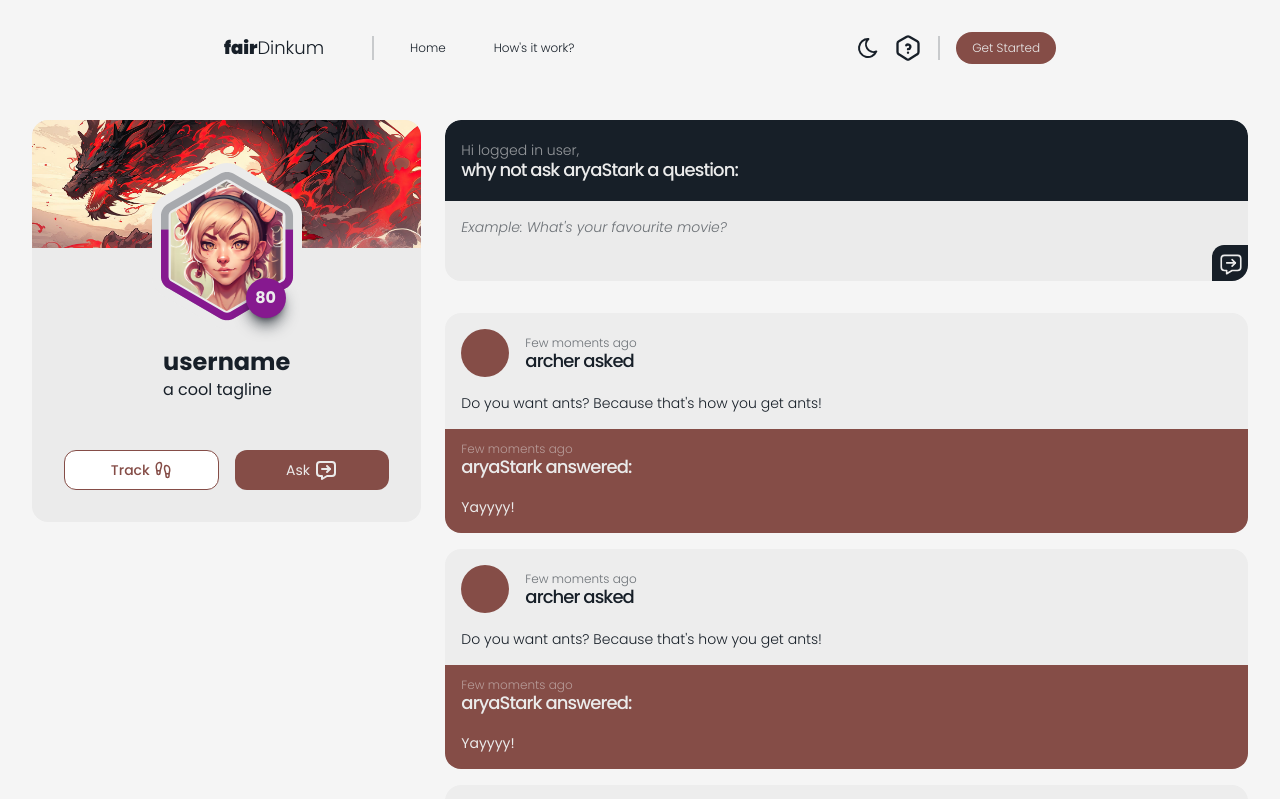
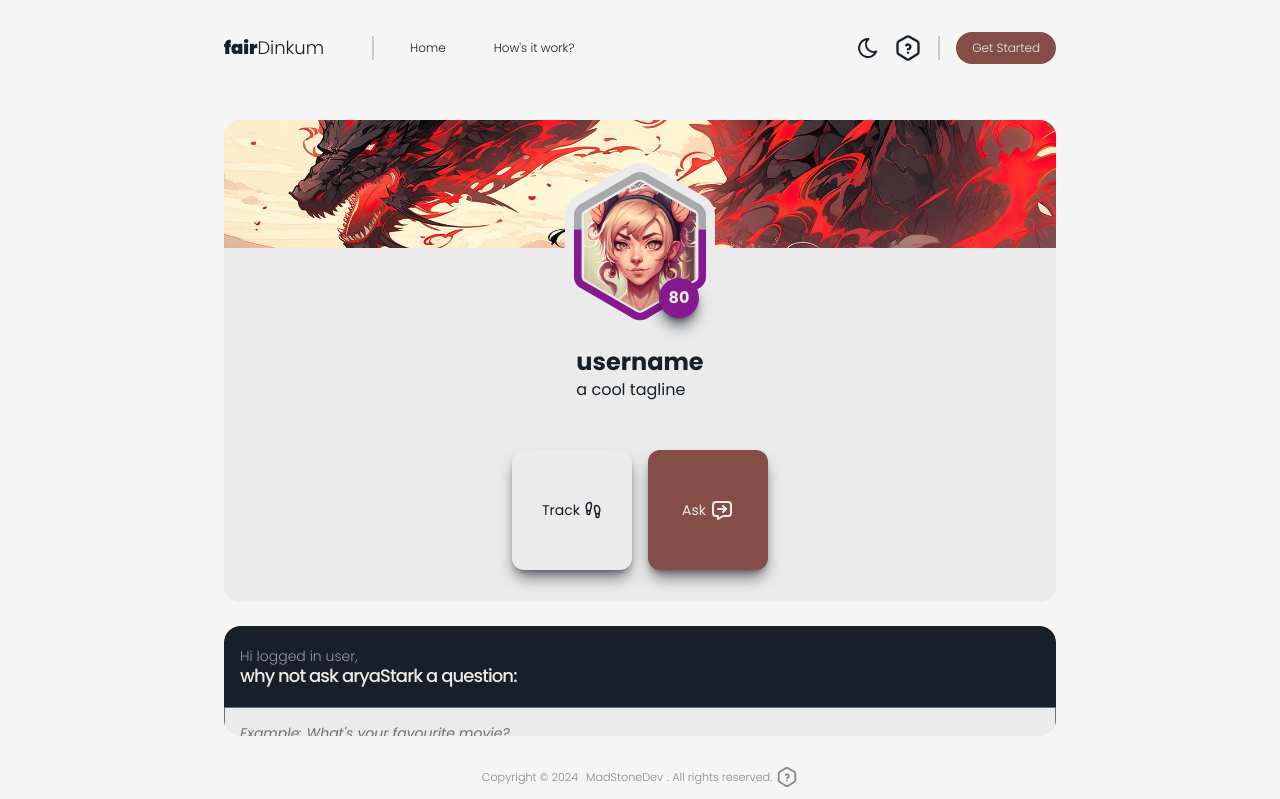
Before and after one commit to MadStoneDev/fair-dinkum, a Next.js app: page /user/aryaStark in a window 1280 px wide. Shown: the top 799 px of the page. Built offline with nearby package versions, Linux system fonts and the light colour scheme.

Commit message:
readjust layout

```diff
--- a/src/app/(private)/user/[user]/page.tsx
+++ b/src/app/(private)/user/[user]/page.tsx
@@ -1,78 +1,18 @@
 import AskQuestion from "@/components/ask-question";
-import UnansweredQuestions from "@/components/unanswered-questions";
+import UserProfileCard from "@/components/user-profile-card";
 import AnsweredQuestions from "@/components/answered-questions";
-import Link from "next/link";
-import Avatar from "@/components/avatar";
-import { Footprints } from "lucide-react";
-import { IconMessageForward } from "@tabler/icons-react";
 
 export default function User({ params }: { params: { user: string } }) {
   // Params
   const { user } = params;
 
   return (
-    <main className="px-0 md:px-4 lg:px-8 mb-16 grid grid-cols-1 lg:grid-cols-3 gap-6 overflow-hidden transition-all duration-500 ease-in-out">
+    <main className="px-0 md:px-4 lg:px-8 mx-auto mb-16 grid grid-cols-1 gap-6 w-full max-w-4xl overflow-hidden transition-all duration-500 ease-in-out">
       {/* User Card */}
-      <section
-        className={`col-span-1 flex flex-col items-center bg-light dark:bg-gray w-full h-min md:rounded-2xl overflow-hidden`}
-      >
-        {/* Header */}
-        <article
-          className={`w-full h-32`}
-          style={{
-            backgroundImage: `url(/dummy/cover.jpg)`,
-            backgroundSize: `cover`,
-            backgroundPosition: `center`,
-            backgroundRepeat: `no-repeat`,
-          }}
-        ></article>
-
-        {/* Avatar */}
-        <article className={`-mt-[85px] grid place-content-center`}>
-          <Avatar
-            username={"username"}
-            progress={60}
-            level={80}
-            image={"/dummy/avatar.jpg"}
-            size={"large"}
-          />
-        </article>
-
-        {/* Information */}
-        <article className={`p-4 grid place-content-center`}>
-          <h1 className={`font-semibold text-2xl text-dark dark:text-light`}>
-            username
-          </h1>
-          <h3>a cool tagline</h3>
-        </article>
-
-        {/* Stats */}
-
-        {/* Badges */}
-
-        {/* Links */}
-
-        {/* Actions */}
-        <article
-          className={`p-8 grid grid-cols-2 gap-4 w-full max-w-md text-sm`}
-        >
-          <button
-            className={`p-2 flex items-center justify-center gap-1 bg-white border border-accent rounded-xl font-medium text-accent`}
-          >
-            Track
-            <Footprints size={18} />
-          </button>
-          <button
-            className={`p-2 flex items-center justify-center gap-1 bg-accent rounded-xl text-light`}
-          >
-            Ask
-            <IconMessageForward size={24} />
-          </button>
-        </article>
-      </section>
+      <UserProfileCard />
 
       <section
-        className={`col-span-2 grid grid-cols-1 gap-4 items-center w-full rounded-2xl overflow-hidden`}
+        className={`grid grid-cols-1 gap-4 items-center w-full rounded-2xl overflow-hidden`}
       >
         {/* Profile Navigation */}
         {/*<div className={`grid grid-cols-1 gap-4`}></div>*/}
--- a/src/app/globals.css
+++ b/src/app/globals.css
@@ -63,3 +63,30 @@ body {
 .feature-scroll::-webkit-scrollbar {
   display: none; /* Hide scrollbar for Chrome, Safari, and Opera */
 }
+
+@supports selector(::-webkit-scrollbar) {
+  ::-webkit-scrollbar {
+    max-width: 7px;
+    transition: all 0.3s ease-in-out;
+  }
+
+  ::-webkit-scrollbar-thumb {
+    background-color: rgba(0, 0, 0, 0.15);
+    transition: all 0.3s ease-in-out;
+  }
+
+  ::-webkit-scrollbar-thumb:hover {
+    background-color: rgba(0, 0, 0, 0.35);
+    transition: all 0.3s ease-in-out;
+  }
+
+  .dark ::-webkit-scrollbar-thumb {
+    background-color: rgba(0, 0, 0, 0.5);
+    transition: all 0.3s ease-in-out;
+  }
+
+  .dark ::-webkit-scrollbar-thumb:hover {
+    background-color: rgba(0, 0, 0, 1);
+    transition: all 0.3s ease-in-out;
+  }
+}
--- a/src/app/help-center/layout.tsx
+++ b/src/app/help-center/layout.tsx
@@ -2,7 +2,7 @@ import InfoSidebar from "@/components/info-sidebar";
 
 export default function InfoLayout({ children }: any) {
   return (
-    <main className="px-4 md:px-8 md:py-8 mb-10 flex flex-row items-start gap-4 md:gap-10 transition-all duration-500 ease-in-out">
+    <main className="px-4 md:px-8 md:py-8 mb-12 flex flex-row items-start gap-4 md:gap-10 transition-all duration-500 ease-in-out overflow-y-auto">
       {/* Sidebar */}
       <InfoSidebar />
 
--- a/src/app/layout.tsx
+++ b/src/app/layout.tsx
@@ -20,7 +20,7 @@ export default function RootLayout({
   return (
     <html lang="en" suppressHydrationWarning>
       <body
-        className={`relative flex flex-col gap-6 min-h-screen bg-neutral-100 dark:bg-dark`}
+        className={`relative flex flex-col gap-6 h-screen max-h-screen bg-neutral-100 dark:bg-dark overflow-hidden`}
       >
         <ThemeProvider>
           {/* Nav Bar */}
--- a/src/components/ask-question.tsx
+++ b/src/components/ask-question.tsx
@@ -4,11 +4,7 @@ import { FormEvent, useState } from "react";
 import styled from "styled-components";
 import { IconMessageForward } from "@tabler/icons-react";
 
-const QuestionBlock = styled.span`
-  &:empty::before {
-    content: attr(data-placeholder);
-  }
-`;
+const QuestionBlock = styled.span``;
 
 export default function AskQuestion({ user }: { user: string }) {
   // States
@@ -35,15 +31,22 @@ export default function AskQuestion({ user }: { user: string }) {
       </div>
 
       {/* Body */}
-      <div className={`flex`}>
+      <div className={`relative flex`}>
         <QuestionBlock
           contentEditable
           data-placeholder={`Example: What's your favourite movie?`}
-          className={`px-2 md:px-4 pt-4 pb-10 min-w-full min-h-20 bg-light focus:ring-0 focus:border-0 focus:outline-none lg:rounded-b-xl resize-none text-sm empty:font-light empty:italic text-dark empty:text-dark/60 overflow-hidden`}
+          className={`px-2 md:px-4 pt-4 pb-10 border min-w-full min-h-24 bg-light focus:ring-0 focus:border-0 focus:outline-none lg:rounded-b-xl resize-none text-sm empty:font-light empty:italic empty:text-dark/60 ${
+            question.length > 0 ? "text-dark" : "text-dark/60"
+          } overflow-hidden`}
           onInput={(e: FormEvent) => {
             setQuestion(e.currentTarget.innerHTML);
           }}
         />
+        <span
+          className={`pointer-events-none cursor-text absolute top-0 left-0 px-2 md:px-4 pt-4 text-dark/60 italic text-sm`}
+        >
+          Example: What's your favourite movie?
+        </span>
         <button
           className={`pl-1.5 pt-1.5 pb-1 pr-1 absolute bottom-0 right-0 bg-dark dark:bg-dark/85 hover:bg-accent hover:dark:bg-accent rounded-tl-xl text-light transition-all duration-500 ease-in-out`}
           onClick={() => console.log(question)}
--- /dev/null
+++ b/src/components/user-profile-card.tsx
@@ -0,0 +1,63 @@
+import Avatar from "@/components/avatar";
+import { Footprints } from "lucide-react";
+import { IconMessageForward } from "@tabler/icons-react";
+
+export default function UserProfileCard() {
+  return (
+    <section
+      className={`flex flex-col items-center bg-light dark:bg-gray w-full h-min md:rounded-2xl overflow-hidden`}
+    >
+      {/* Header */}
+      <article
+        className={`w-full h-32`}
+        style={{
+          backgroundImage: `url(/dummy/cover.jpg)`,
+          backgroundSize: `cover`,
+          backgroundPosition: `center`,
+          backgroundRepeat: `no-repeat`,
+        }}
+      ></article>
+
+      {/* Avatar */}
+      <article className={`-mt-[85px] grid place-content-center`}>
+        <Avatar
+          username={"username"}
+          progress={60}
+          level={80}
+          image={"/dummy/avatar.jpg"}
+          size={"large"}
+        />
+      </article>
+
+      {/* Information */}
+      <article className={`p-4 grid place-content-center`}>
+        <h1 className={`font-semibold text-2xl text-dark dark:text-light`}>
+          username
+        </h1>
+        <h3>a cool tagline</h3>
+      </article>
+
+      {/* Stats */}
+
+      {/* Badges */}
+
+      {/* Links */}
+
+      {/* Actions */}
+      <article className={`p-8 grid grid-cols-2 gap-4 w-full max-w-xs text-sm`}>
+        <button
+          className={`p-2 flex items-center justify-center gap-1 aspect-square bg-light rounded-xl text-dark shadow-lg shadow-dark/60 hover:shadow-xl hover:shadow-dark/30 hover:scale-[103%] transition-all duration-500 ease-in-out`}
+        >
+          Track
+          <Footprints size={18} />
+        </button>
+        <button
+          className={`p-2 flex items-center justify-center gap-1 aspect-square bg-accent rounded-xl text-light shadow-lg shadow-dark/60 hover:shadow-xl hover:shadow-dark/30 hover:scale-[103%] transition-all duration-500 ease-in-out`}
+        >
+          Ask
+          <IconMessageForward size={24} />
+        </button>
+      </article>
+    </section>
+  );
+}
```
